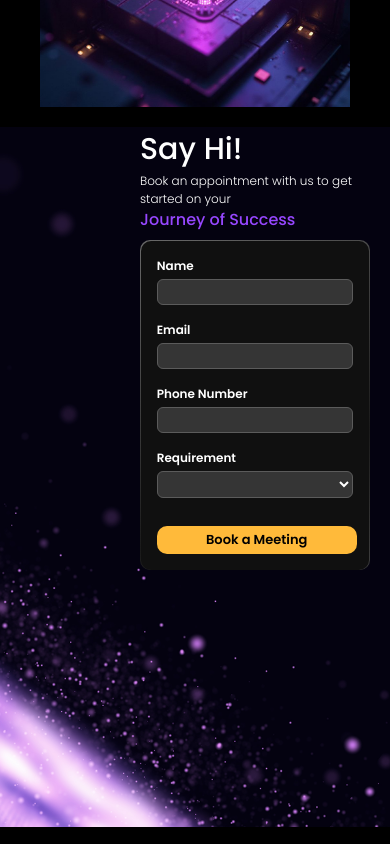
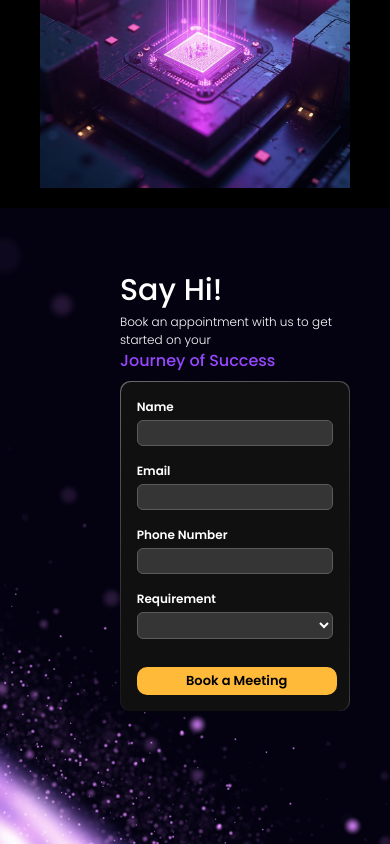
Before and after one commit to minhajahamad/PixelBoho-webSite, a React (Vite) app: page / in a window 390 px wide. Shown: the part 5640-6484 px from the top of the page. Built offline with nearby package versions, Linux system fonts and the light colour scheme.

Commit message:
updated home page

```diff
--- a/src/Components/ContactForm/contactForm.jsx
+++ b/src/Components/ContactForm/contactForm.jsx
@@ -4,7 +4,7 @@ const ContactForm = forwardRef((props, ref) => {
   return (
     <div
       ref={ref}
-      className="bg-[url('/images/Contact-Form-img.png')] bg-no-repeat bg-cover bg-center h-[700px] flex justify-end overflow-x-hidden xl:pr-40 xl:pt-25 "
+      className="bg-[url('/images/Contact-Form-img.png')] bg-no-repeat bg-cover bg-center h-[700px] flex justify-end overflow-x-hidden pr-5 pt-15 xl:pr-40  xl:pt-25 "
     >
       <div className="text-white   flex flex-col gap-2 w-[250px] md:w-[300px] lg:w-[350px]  ">
         <div>
--- a/src/Components/ServicesCard/serviceCard.jsx
+++ b/src/Components/ServicesCard/serviceCard.jsx
@@ -4,7 +4,7 @@ const ServiceCard = forwardRef((props, ref) => {
   return (
     <div
       ref={ref}
-      className="bg-black w-full py-10 md:py-5  lg:py-10 xl:py-15 xl:px-30  "
+      className="bg-black w-full py-10 px-10 md:px-20 md:py-5  lg:py-10 xl:py-15 xl:px-30  "
     >
       <div className="flex flex-col gap-10 md:gap-15 lg:gap-20   xl:flex-row  xl:justify-around   py-10 xl:py-12   border-t border-b border-white  ">
         <div className=" font-semibold  text-[60px] md:text-[90px] xl:text-[70px]  leading-[60px] md:leading-[98px] xl:leading-[80px]   ">
```
